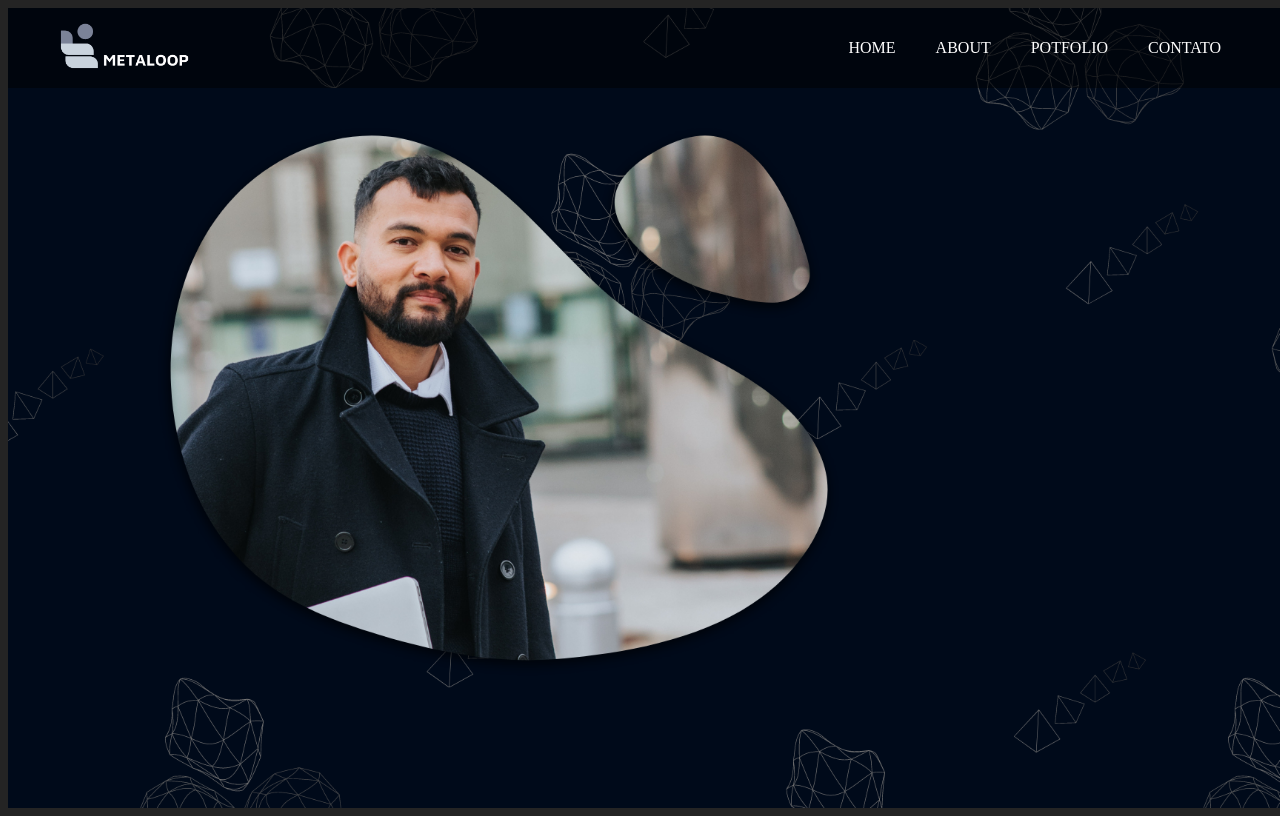
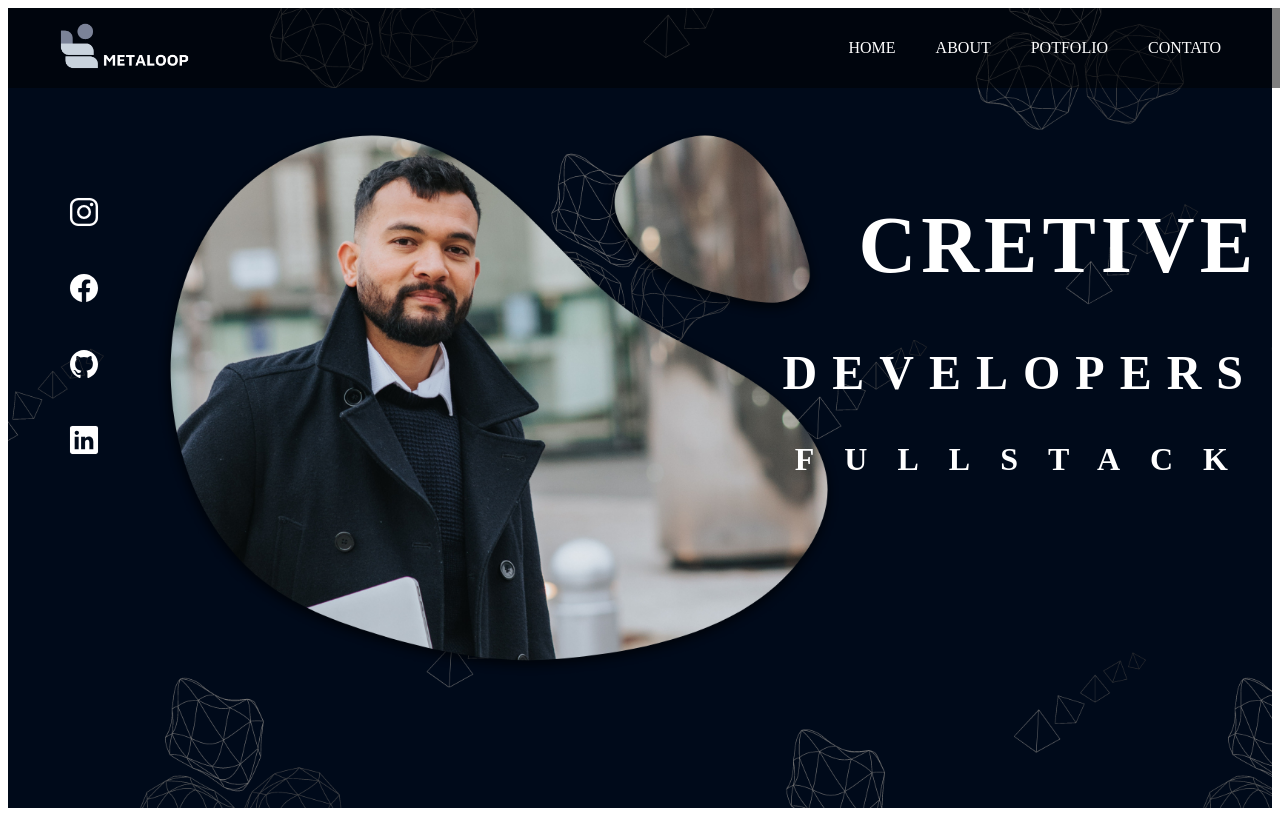
Before and after one commit to jorgebarreiras/CursoJAVASCRIPTaBAC, a plain HTML site: page vidaFullStack-HTML/aula01/index.html in a window 1280 px wide. Drawn offline with nearby package versions, Linux system fonts and the light colour scheme.

Commit message:
modificação no css e html

```diff
--- a/vidaFullStack-HTML/aula01/estilo.css
+++ b/vidaFullStack-HTML/aula01/estilo.css
@@ -6,11 +6,11 @@ padding: 0;
 box-sizing: border-box;
 font-family: font-family: 'Montserrat', sans-serif;
 }
-body{
+/*body{
     width: 100%;
     height: 100vh;
     background: #242424;
-}
+}*/
 header{
     width:100% ;
     height: 80px;
@@ -52,4 +52,51 @@ header .menu ul li a:hover{
     height: 100vh;
     background: url(/vidaFullStack-HTML/aula01/imagens/CREATIVE.png);
     background-size: cover;
+}#home .container .icons{
+    width: 10%;
+    height: 80vh;
+    display: flex;
+    flex-direction: column;
+    justify-content: center;
+    padding: 0 60px;
+    position: fixed;
+    z-index: 999;
+}#home .container .icons ion-icon{
+    padding: 20px 0;
+    font-size: 2rem;
+    color: #fff;
+    transition: 0.5s ease;
+}#home .container .icons ion-icon:hover{
+    color: #156fc3;
+}#home .container .title{
+    width: 100%;
+    height: 80vh;
+    display: flex;
+    position: fixed;
+    flex-direction: column;
+    align-items: flex-end;
+    justify-content: center;
+    padding: 0px 60px;
+}#home .container .title h1{
+    color: #fff;
+    padding: 0 90px;
+    text-transform: uppercase;
+    font-size: 5rem;
+    letter-spacing: 5px;
+}#home .container .title h2{
+    color: #fff;
+    padding: 0 90px;
+    text-transform: uppercase;
+    letter-spacing: 15px;
+    font-size: 3rem;
+    margin-left: 100px;
+    margin-top: 1px;
+}#home .container .title h3{
+    color: #fff;
+    padding: 0 90px;
+    text-transform: uppercase;
+    letter-spacing: 30px;
+    font-size: 2rem;
+    margin-left: 100px;
+    margin-top: 1px;
 }
--- a/vidaFullStack-HTML/aula01/index.html
+++ b/vidaFullStack-HTML/aula01/index.html
@@ -23,7 +23,22 @@
         </div>
     </header>
     <main id="home">
-        <div class="container"></div>
+        <div class="container">
+            <div class="icons">
+                <a href=""><ion-icon name="logo-instagram"></ion-icon></a>
+                <a href=""><ion-icon name="logo-facebook"></ion-icon></a>
+                <a href=""><ion-icon name="logo-github"></ion-icon></a>
+                <a href=""><ion-icon name="logo-linkedin"></ion-icon></a>
+            </div>
+            <div class="title">
+                <h1>Cretive</h1>
+                <h2>Developers</h2>
+                <h3>FullStack</h3>
+
+            </div>
+
+
+        </div>
     </main>
 
 
@@ -33,7 +48,8 @@
 
 
 
-
+    <script type="module" src="https://unpkg.com/ionicons@5.5.2/dist/ionicons/ionicons.esm.js"></script>
+    <script nomodule src="https://unpkg.com/ionicons@5.5.2/dist/ionicons/ionicons.js"></script>
 
 </body>
 </html>
```
